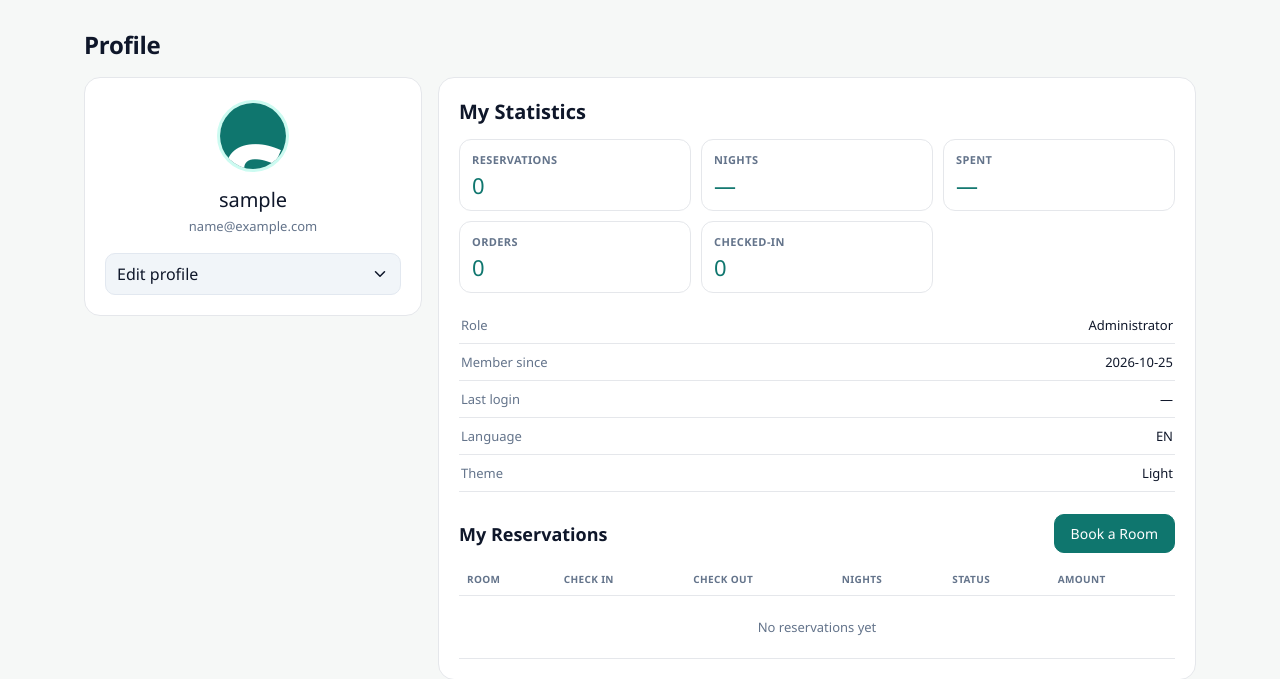
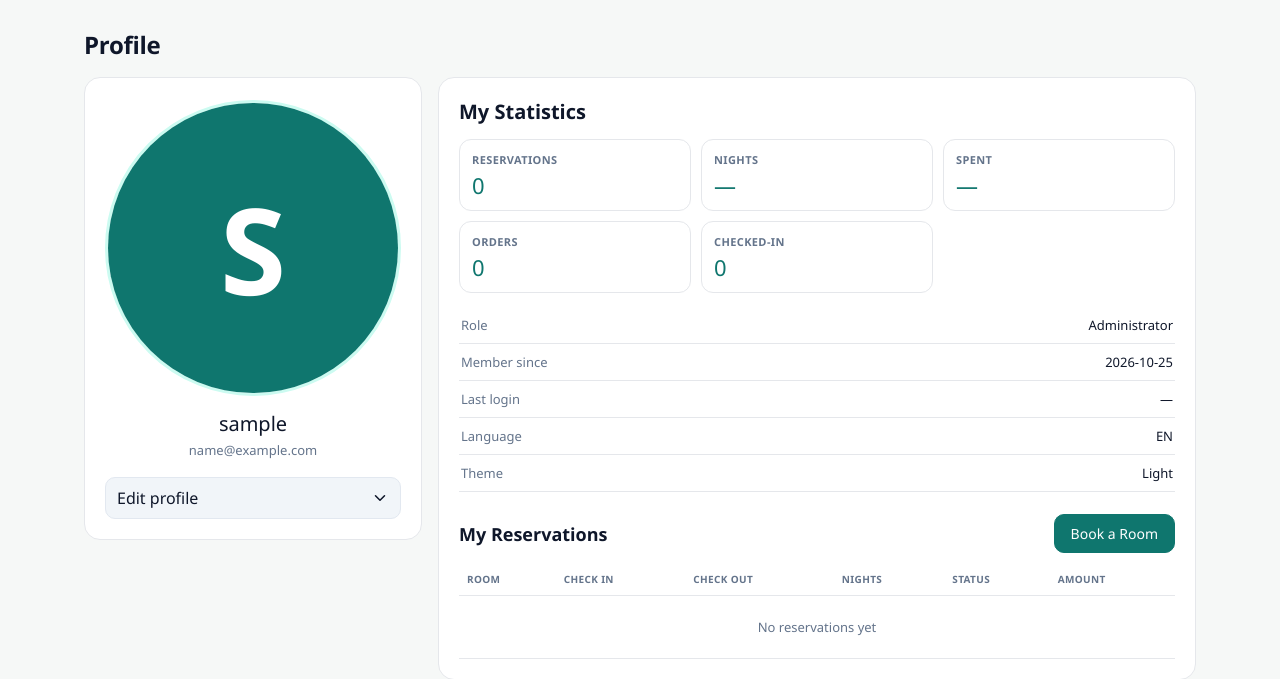
Before and after one commit to nshchepanskyi/Project_janglo-python-, a Django app: page /profile/ in a window 1280 px wide. Shown: the part 61-740 px from the top of the page. Run offline with Django 5.2, Linux system fonts and the light colour scheme; the visitor is signed in with stand-in values (Sample User, id 1); data comes from the database, SQL or seed files in the repository; data that the repository does not hold is empty.

Commit message:
Fix profile avatar sizing
Co-authored-by: Copilot <223556219+Copilot@users.noreply.github.com>

```diff
--- a/hotel/static/hotel/style.css
+++ b/hotel/static/hotel/style.css
@@ -129,7 +129,7 @@ h3{margin:20px 0 8px;font-size:15px}
 .profile-layout{display:grid;grid-template-columns:338px minmax(0,1fr);gap:16px;align-items:start}
 .profile-account-card,.profile-details-card{min-width:0;padding:20px}
 .profile-account-card{display:flex;flex-direction:column;align-items:stretch}
-.profile-avatar-form{margin:2px auto 14px}
+.profile-avatar-form{display:flex;width:100%;flex-direction:column;align-items:center;margin:2px 0 14px}
 .profile-avatar-file{position:absolute;width:1px;height:1px;overflow:hidden;clip:rect(0,0,0,0);white-space:nowrap;clip-path:inset(50%)}
 .profile-avatar-control{position:relative;display:grid;width:min(296px,100%);height:auto;aspect-ratio:1;place-items:center;overflow:hidden;border:3px solid #ccfbf1;border-radius:50%;background:var(--accent);color:#fff;cursor:pointer;isolation:isolate}
 .profile-avatar-control:focus-visible{outline:3px solid var(--accent);outline-offset:4px}
```
